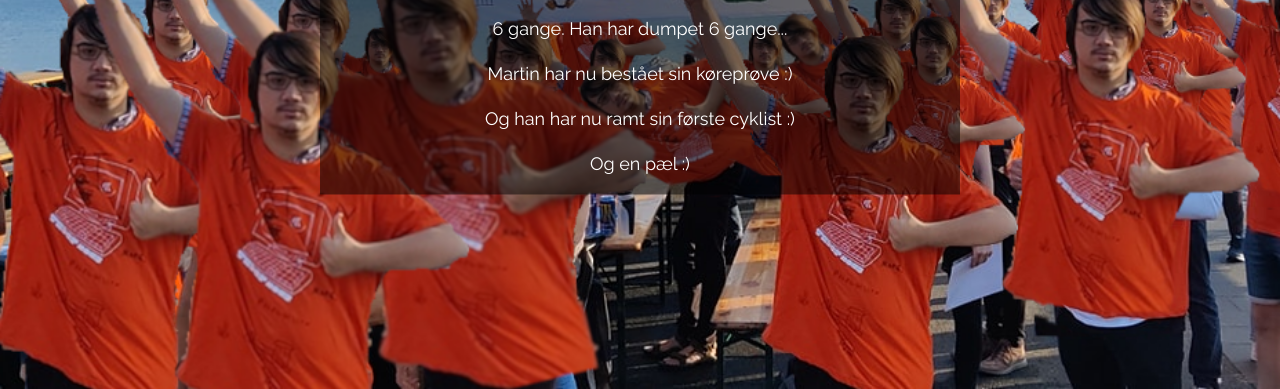
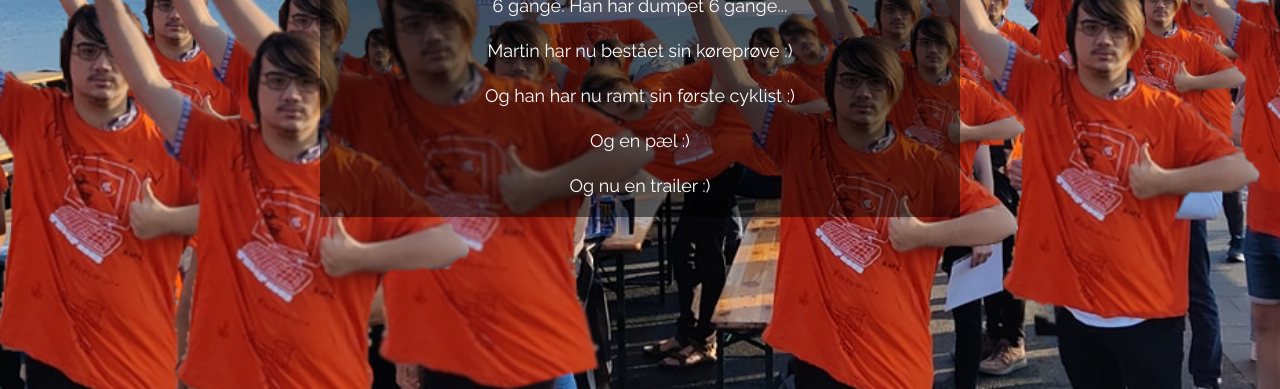
Before and after one commit to ChristofferGamel/dumpecounter2, a plain HTML site: page index.html in a window 1280 px wide. Shown: the part 411-800 px from the top of the page. Drawn offline with nearby package versions, Linux system fonts and the light colour scheme.

Commit message:
Updated homepage

```diff
--- a/index.html
+++ b/index.html
@@ -49,6 +49,7 @@
             <p class="w3-large w3-center">Martin har nu bestået sin køreprøve :) </p>
             <p class="w3-large w3-center"> Og han har nu ramt sin første cyklist :)</p>
             <p class="w3-large w3-center"> Og en pæl :)</p>
+            <p class="w3-large w3-center"> Og nu en trailer :)</p>
         </div>
     </div>
 
```
